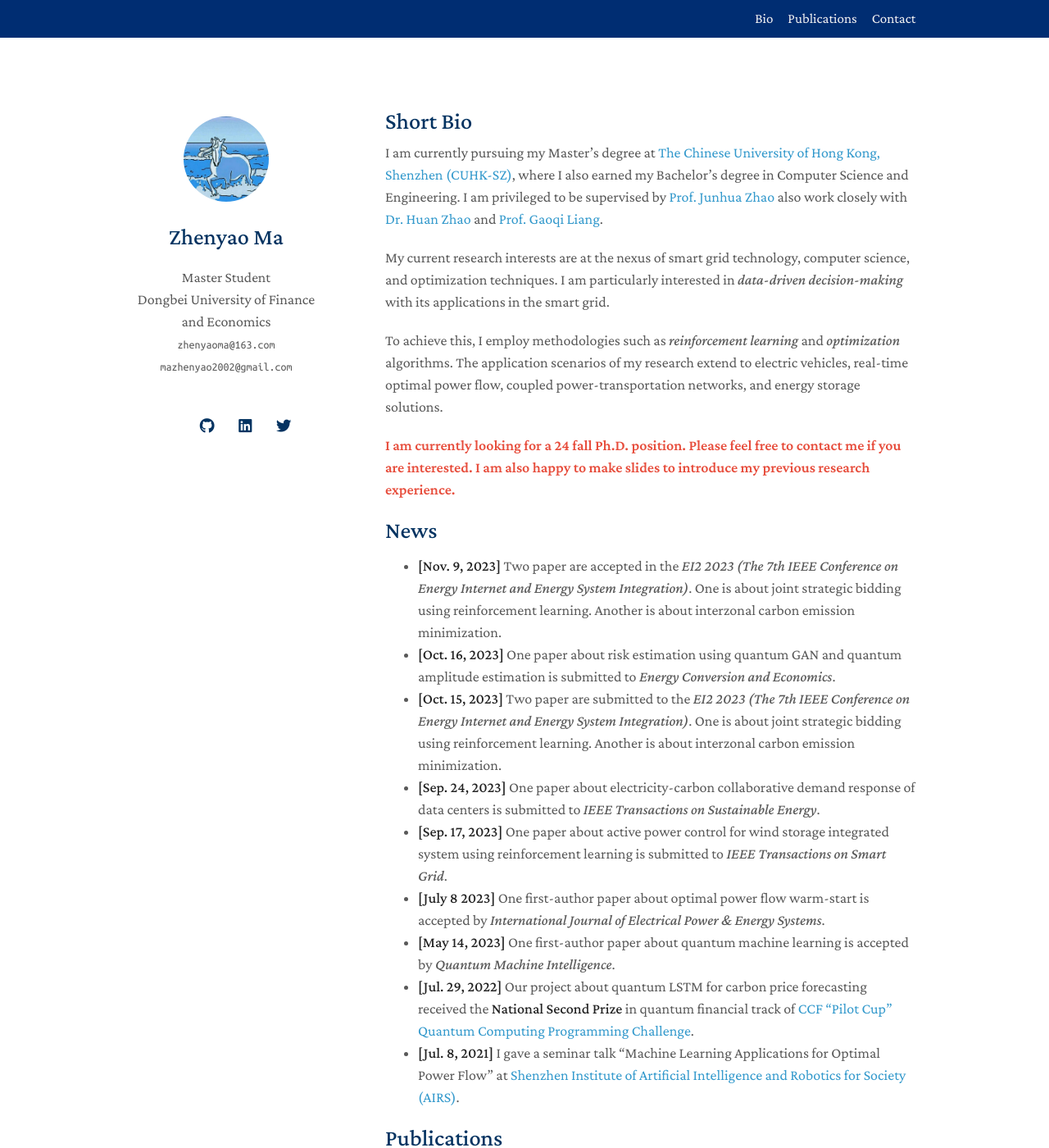
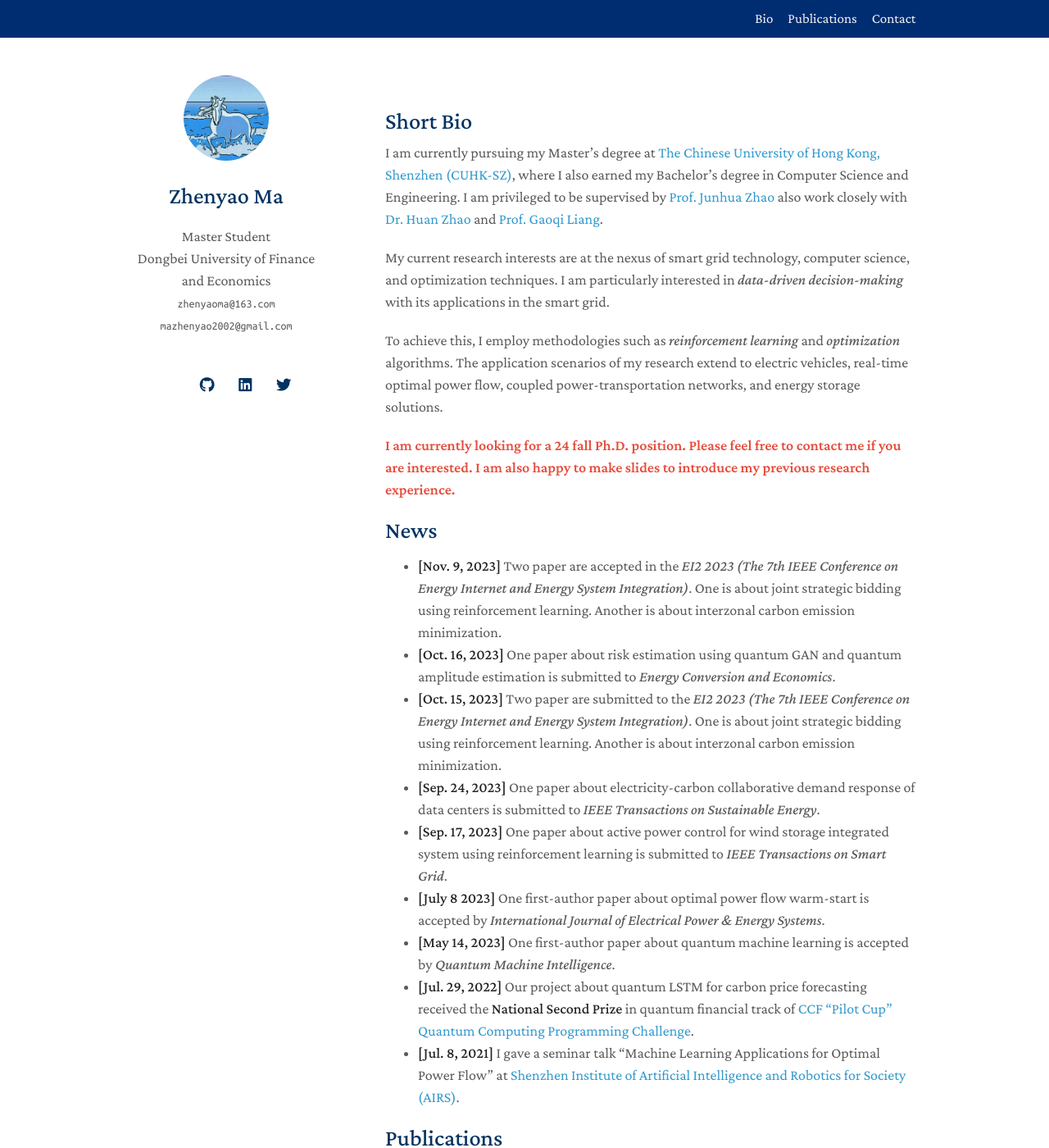
Before and after one commit to ZhenyaoMa/ZhenyaoMa1.github.io, a Jekyll site: the page built from index.md, in a window 1280 px wide and 1400 px high. Shown: the whole window at 82% size. Built offline with Jekyll 4.4.1, drawn with Linux system fonts in a browser that asks for light colours; nearby versions of some CDN libraries; a style sheet for code colours, icons or effects is not loaded.

Commit message:
Update homepage.html

```diff
--- a/_layouts/homepage.html
+++ b/_layouts/homepage.html
@@ -20,16 +20,8 @@
 
     <link rel=stylesheet href=https://cdnjs.cloudflare.com/ajax/libs/academicons/1.8.6/css/academicons.min.css integrity="sha256-uFVgMKfistnJAfoCUQigIl+JfUaP47GrRKjf6CTPVmw=" crossorigin=anonymous>
     <link rel=stylesheet href=https://cdnjs.cloudflare.com/ajax/libs/font-awesome/5.11.2/css/all.min.css integrity="sha256-+N4/V/SbAFiW1MPBCXnfnP9QSN3+Keu+NlB+0ev/YKQ=" crossorigin=anonymous>
-<!-- 其他样式表引用 -->
 
-   <style>
-  /* 添加此样式以调整顶部导航栏和标题之间的间距 */
-      .wrapper header {
-      margin-top: 50px; /* 您可以根据需要调整此值 */
-     }
-   </style>
 
-<!-- 其他外部资源引用 -->
     {% if site.font == "Sans Serif" %}
     <link rel="stylesheet" href="./assets/css/font_sans_serif.css">
     {% else %}
```
